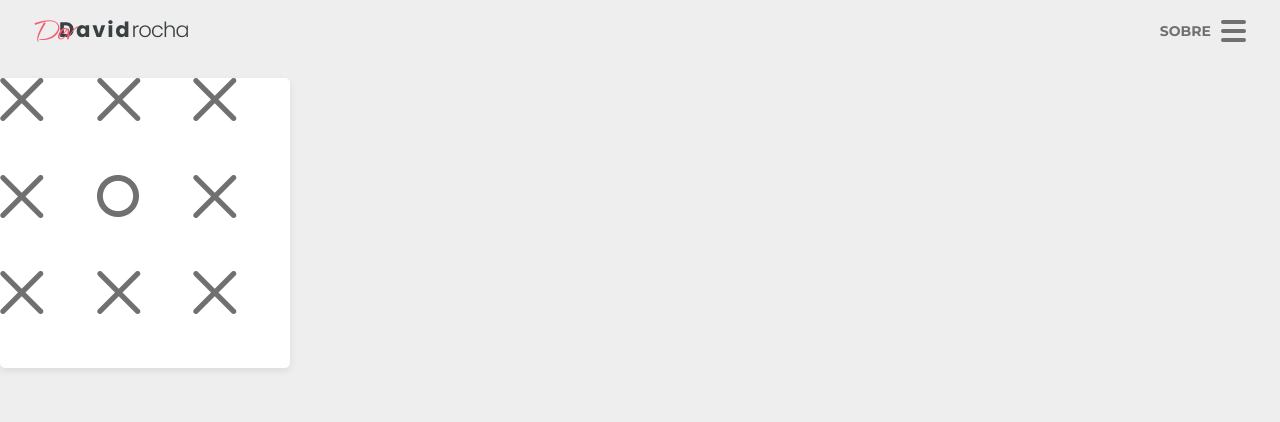
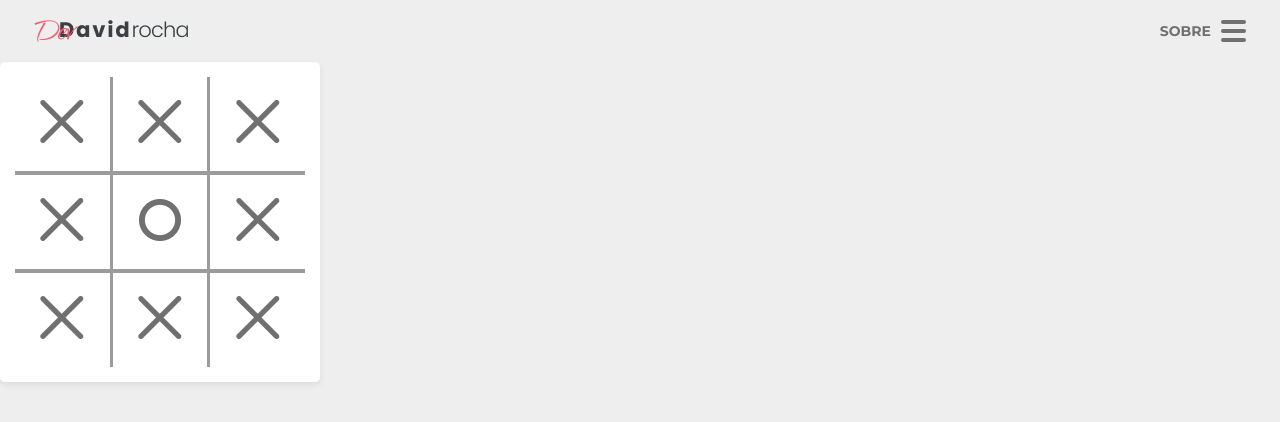
Before and after one commit to davidrockkj/jogo-da-velha, a React (Create React App) app: page / in a window 1280 px wide. Shown: the top 422 px of the page. Built offline with nearby package versions, Linux system fonts and the light colour scheme.

Commit message:
Desenhando Hashtag (tabuleiro) e Centralizando a jogada de cada player

```diff
--- a/src/components/Hashtag/styles.css
+++ b/src/components/Hashtag/styles.css
@@ -1,6 +1,19 @@
+.card {
+  padding: 15px;
+}
+
 .hashtag {
   display: grid;
   height: 100%;
+  background-color: var(--color-third);
   grid-template-columns: repeat(3, 1fr);
   grid-template-rows: repeat(3, 1fr);
+  column-gap: 3px;
+  row-gap: 3.5px;
 }
+
+.hashtag > .item {
+  background-color: var(--color-zero);
+  display: flex;
+  justify-content: center;
+}
--- a/src/styles/generic/reset.css
+++ b/src/styles/generic/reset.css
@@ -5,4 +5,5 @@
 ul, ol {
   list-style: none;
   padding: 0;
+  margin: 0;
 }
```
Also changed, not shown: 1 other file (tests, documents, lock files or other folders).
